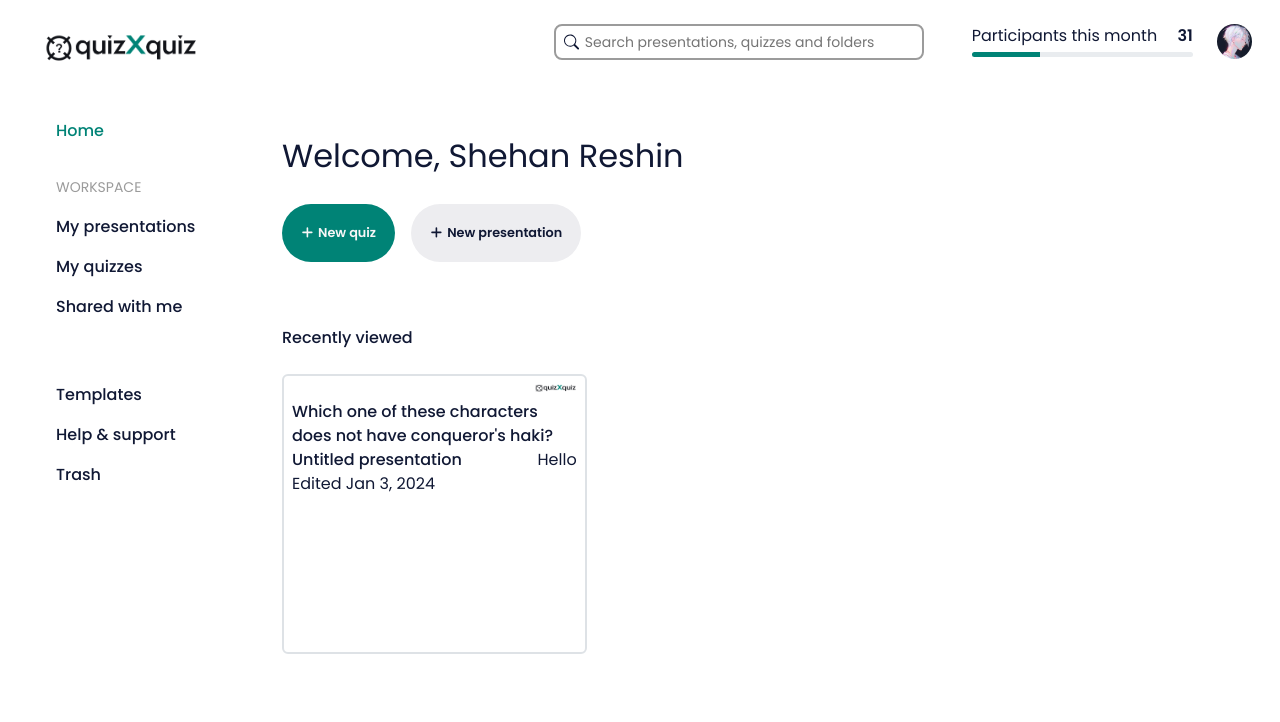
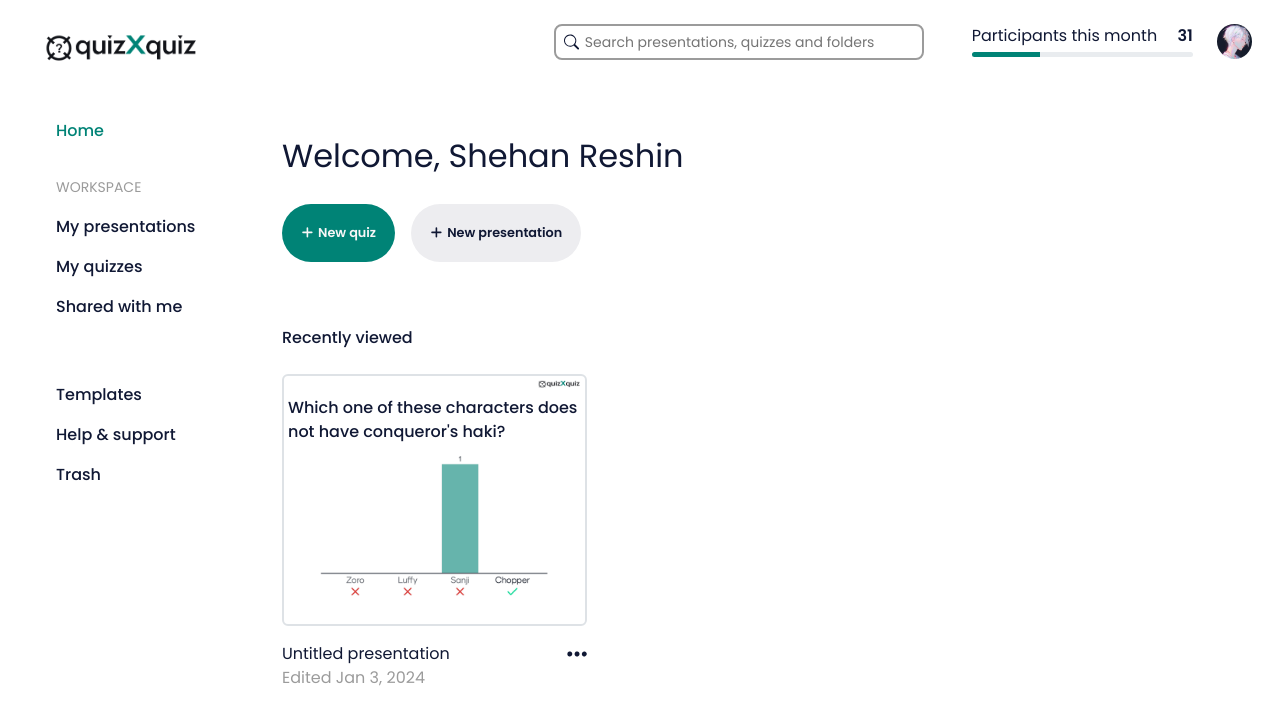
Before and after one commit to shehanreshin/quizxquiz, a React (Vite) app in the folder client/: page / in a window 1280 px wide. Shown: the top 722 px of the page. Built offline with nearby package versions, Linux system fonts and the light colour scheme.

Commit message:
Add styling to PresentationCard

```diff
--- a/client/src/components/user/home/Home.tsx
+++ b/client/src/components/user/home/Home.tsx
@@ -20,7 +20,7 @@ function Home() {
                 </div>
                 <div className="fs-6 fw-medium mb-4">Recently viewed</div>
                 <div className="row w-100">
-                    <div className="col-4" style={{ height: '35vh' }}>
+                    <div className="col-4" style={{ height: '42vh' }}>
                         <PresentationCard />
                     </div>
                 </div>
--- a/client/src/components/user/home/PresentationCard/PresentationCard.tsx
+++ b/client/src/components/user/home/PresentationCard/PresentationCard.tsx
@@ -1,24 +1,30 @@
+import { SlOptions } from "react-icons/sl";
+
 export default function PresentationCard() {
     return (
         <>
-            <div className="border border-2 w-100 h-100 rounded-2 p-2" style={{ borderColor: 'var(--dark-light)' }}>
-                <div className="d-flex justify-content-end">
-                    <img className="img mb-2" src="/img/general/logo.svg" style={{ width: '15%' }} />
-                </div>
-                <div className="fw-medium fs-6">Which one of these characters does not have conqueror's haki?</div>
-                <div>
-
+            <div className="w-100 h-100">
+                <div className="h-75 border border-2 rounded-2 p-1 mb-3" style={{
+                    borderColor: 'var(--dark-light)'
+                }}>
+                    <div className="d-flex justify-content-end">
+                        <img className="img mb-2" src="/img/general/logo.svg" style={{ width: '15%' }} />
+                    </div>
+                    <div className="fw-medium fs-6">Which one of these characters does not have conqueror's haki?</div>
+                    <div className="rounded-2" style={{ height: '20.5vh' }}>
+                        <img src="src/assets/user/home/chart.svg" className="img w-100 h-100 object-fit-cover" />
+                    </div>
                 </div>
                 <div className="d-flex justify-content-between">
-                    <div>
-                        <div className="fw-medium">Untitled presentation</div>
-                        <div>Edited Jan 3, 2024</div>
+                    <div className="w-100 me-2">
+                        <div className="rounded-2">Untitled presentation</div>
+                        <div className="rounded-2" style={{ color: 'var(--dark-light)' }}>Edited Jan 3, 2024</div>
                     </div>
                     <div>
-                        Hello
+                        <SlOptions className="fs-5" />
                     </div>
                 </div>
-            </div>
+            </div >
         </>
     );
 }
```
Also changed, not shown: client/src/assets/user/home/chart.svg (added).
